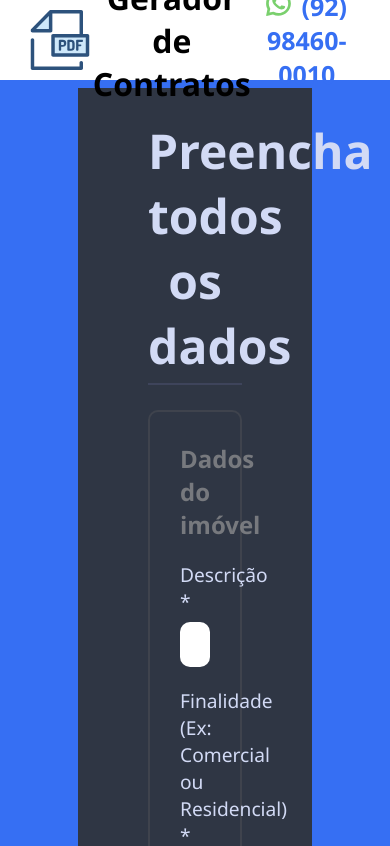
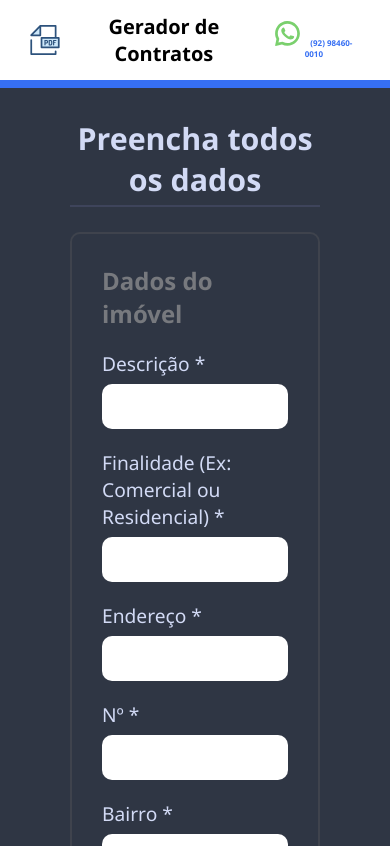
Before and after one commit to fabiano1133/app-generate-pdf-interface, a React (Create React App) app: page / in a window 390 px wide. Shown: the top 846 px of the page. Built offline with nearby package versions, Linux system fonts and the light colour scheme.

Commit message:
feat: responsive layout

```diff
--- a/src/App.jsx
+++ b/src/App.jsx
@@ -4,6 +4,7 @@ import Footer from './components/Footer/Footer';
 import './App.css';
 
 function App() {
+
   return (
     <div>
       <Header />
--- a/src/components/Form/form.css
+++ b/src/components/Form/form.css
@@ -131,4 +131,18 @@ button:hover {
     padding: 30px;
     margin: 100px auto;
     display:block;
-  }
+}
+
+@media only screen and (max-device-width: 900px) {
+    .card-form {
+        width: 100%;
+    }
+
+    .card-form h1 {
+        font-size: 1.9rem;
+    }
+
+    .section-card {
+       width: 100%;
+    }
+}
--- a/src/components/Header/header.css
+++ b/src/components/Header/header.css
@@ -26,3 +26,17 @@ header {
     font-weight: bold;
     color: #366ff3;
   }
+
+  @media only screen and (max-device-width: 900px) {
+    h1 {
+      font-size: 20px;
+    }
+
+    .contato {
+      font-size: 8px;
+    }
+
+    .logo {
+      width: 30px;
+    }
+    }
--- a/src/components/LogoWhatsapp/LogoWhatsapp.jsx
+++ b/src/components/LogoWhatsapp/LogoWhatsapp.jsx
@@ -1,5 +1,6 @@
 import React from 'react'
 import logoWpp from "../../../src/assets/images/wppLogo.svg";
+import './logoWhatsapp.css';
 
 export default function LogoWhatsapp() {
     return (
--- /dev/null
+++ b/src/components/LogoWhatsapp/logoWhatsapp.css
@@ -0,0 +1,6 @@
+@media only screen and (max-device-width: 900px) {
+    .logoWpp {
+        width: 15px;
+        margin-left: auto;
+    }
+}
```
